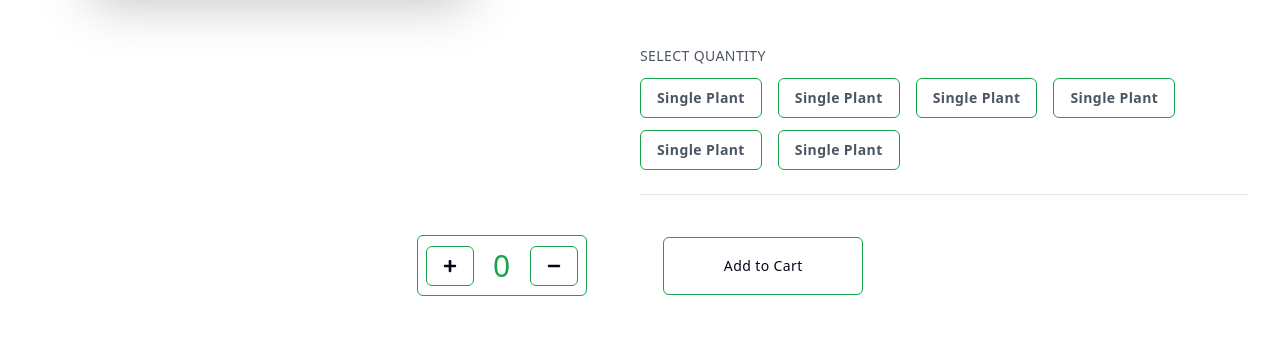
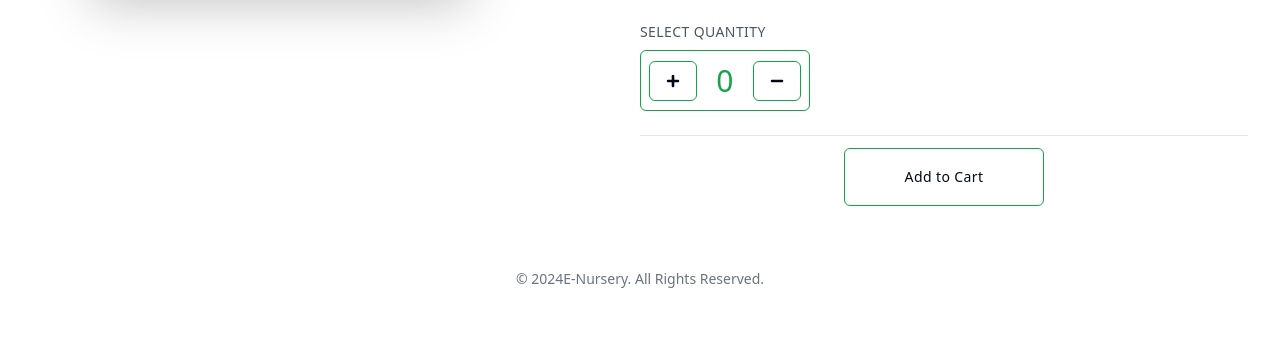
Before and after one commit to ZIHAD22/e-nursery-client, a React (Vite) app: page /thuja-green-giant in a window 1280 px wide. Shown: the part 495-836 px from the top of the page. After the commit the page ends 801 px from the top, so only its background shows below. Built offline with nearby package versions, Linux system fonts and the light colour scheme.

Commit message:
add some change

```diff
--- a/src/pages/ProductDetails/ProductDetails.tsx
+++ b/src/pages/ProductDetails/ProductDetails.tsx
@@ -1,5 +1,4 @@
 import AddToCard from "./AddToCard";
-import AddToCardButton from "./components/AddToCardButton";
 
 const ProductDetails = () => {
   return (
@@ -16,9 +15,6 @@ const ProductDetails = () => {
           <AddToCard />
         </div>
       </div>
-      <div className="mx-auto w-[600px] mt-5">
-        <AddToCardButton />
-      </div>
     </div>
   );
 };
--- a/src/pages/ProductDetails/components/AddToCardButton.tsx
+++ /dev/null
@@ -1,24 +0,0 @@
-import { Button } from "@/components/ui/button";
-import { FaMinus, FaPlus } from "react-icons/fa";
-const AddToCardButton = () => {
-  return (
-    <div className="flex justify-evenly items-center">
-      <div className="flex justify-between items-center border border-[var(--bGreen)] w-[170px] px-2 py-[7px] rounded-md">
-        <Button variant="outline" className="font-bold">
-          <FaPlus />
-        </Button>
-        <span className="text-[var(--bGreen)] font-medium text-[30px]">0</span>
-        <Button variant="outline" className="font-bold">
-          <FaMinus />
-        </Button>
-      </div>
-      <div className="">
-        <Button variant="outline" className="py-7 w-[200px]">
-          Add to Cart
-        </Button>
-      </div>
-    </div>
-  );
-};
-
-export default AddToCardButton;
--- a/src/pages/ProductDetails/components/QuantitySelection.tsx
+++ b/src/pages/ProductDetails/components/QuantitySelection.tsx
@@ -1,9 +1,10 @@
 import { Button } from "@/components/ui/button";
+import { FaMinus, FaPlus } from "react-icons/fa";
 
 const QuantitySelection = () => {
   return (
     <div className="mb-5">
-      <div className="mb-12">
+      <div className="mb-6">
         <h4 className="text-sm text-gray-600 font-medium ">SELECT SIZE</h4>
         <div className="">
           <Button
@@ -64,46 +65,24 @@ const QuantitySelection = () => {
       </div>
       <div className="mb-6">
         <h4 className="text-sm text-gray-600 font-medium">SELECT QUANTITY</h4>
-        <div className="">
-          <Button
-            variant="outline"
-            className="text-gray-600 font-semibold mt-3 mr-4"
-          >
-            Single Plant
+        <div className="flex justify-between items-center border border-[var(--bGreen)] w-[170px] px-2 py-[7px] rounded-md mt-2">
+          <Button variant="outline" className="font-bold">
+            <FaPlus />
           </Button>
-          <Button
-            variant="outline"
-            className="text-gray-600 font-semibold mt-3 mr-4"
-          >
-            Single Plant
-          </Button>
-          <Button
-            variant="outline"
-            className="text-gray-600 font-semibold mt-3 mr-4"
-          >
-            Single Plant
-          </Button>
-          <Button
-            variant="outline"
-            className="text-gray-600 font-semibold mt-3 mr-4"
-          >
-            Single Plant
-          </Button>
-          <Button
-            variant="outline"
-            className="text-gray-600 font-semibold mt-3 mr-4"
-          >
-            Single Plant
-          </Button>
-          <Button
-            variant="outline"
-            className="text-gray-600 font-semibold mt-3 mr-4"
-          >
-            Single Plant
+          <span className="text-[var(--bGreen)] font-medium text-[30px]">
+            0
+          </span>
+          <Button variant="outline" className="font-bold">
+            <FaMinus />
           </Button>
         </div>
       </div>
       <hr />
+      <div className="text-center mt-3">
+        <Button variant="outline" className="py-7 w-[200px]">
+          Add to Cart
+        </Button>
+      </div>
     </div>
   );
 };
```
